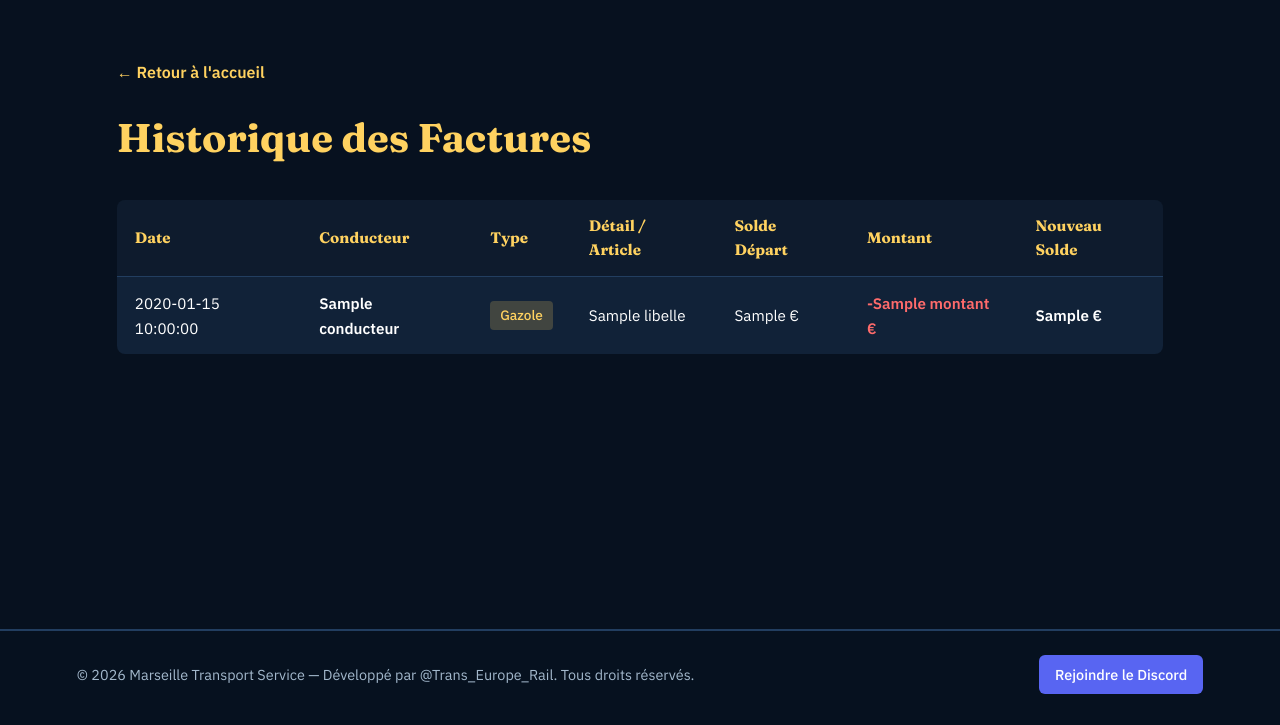
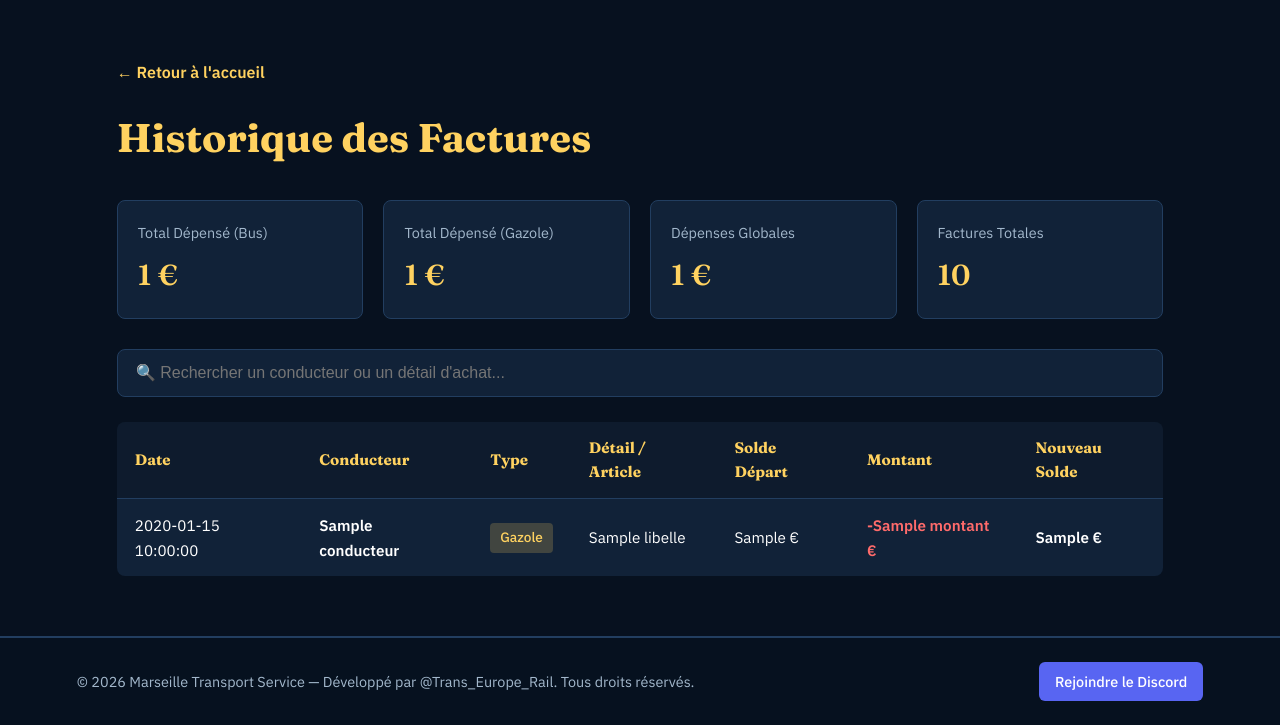
Before and after one commit to Trans-Europe-Rail/Marseille-Transport-Service-, a Flask app: template templates/factures.html in a window 1280 px wide. Shown: the part 82-807 px from the top of the page. Before the commit the page ends 776 px from the top, so only its background shows below. Run offline with Flask 3, Linux system fonts and the light colour scheme; the template is opened without the code that fills it: most values are stand-ins (such as "Sample title", 1, 10 or a date in 2020).

Commit message:
Enhance invoice template with stats and search
Added statistics section and search functionality to the invoice template.

```diff
--- a/templates/factures.html
+++ b/templates/factures.html
@@ -19,7 +19,17 @@
   h1 { font-family: 'Fraunces', serif; font-size: 2.5rem; margin-bottom: 30px; color: var(--gold); }
   .back { display: inline-block; margin-bottom: 20px; color: var(--gold); font-weight: 600; }
 
-  table { width: 100%; border-collapse: collapse; background: var(--surface); border-radius: 8px; overflow: hidden; margin-top: 20px; }
+  /* Blocs Statistiques */
+  .stats-grid { display: grid; grid-template-columns: repeat(auto-fit, minmax(220px, 1fr)); gap: 20px; margin-bottom: 30px; }
+  .stat-card { background: var(--surface); border: 1px solid var(--surface-line); padding: 20px; border-radius: 8px; }
+  .stat-card h3 { font-size: 0.9rem; color: var(--muted); margin-bottom: 8px; font-weight: 400; }
+  .stat-card p { font-size: 1.8rem; font-family: 'Fraunces', serif; color: var(--gold); }
+
+  /* Barre de recherche */
+  .search-box { width: 100%; padding: 14px 18px; background: var(--surface); border: 1px solid var(--surface-line); border-radius: 8px; color: var(--paper); font-size: 1rem; margin-bottom: 25px; outline: none; }
+  .search-box:focus { border-color: var(--gold); }
+
+  table { width: 100%; border-collapse: collapse; background: var(--surface); border-radius: 8px; overflow: hidden; }
   th, td { padding: 14px 18px; text-align: left; border-bottom: 1px solid var(--surface-line); font-size: 0.95rem; }
   th { background: rgba(0,0,0,0.2); color: var(--gold); font-family: 'Fraunces', serif; }
   tr:last-child td { border-bottom: none; }
@@ -51,7 +61,30 @@
   <h1>Historique des Factures</h1>
 
   {% if factures %}
-    <table>
+    <!-- Récapitulatif des dépenses -->
+    <div class="stats-grid">
+      <div class="stat-card">
+        <h3>Total Dépensé (Bus)</h3>
+        <p>{{ stats_factures.total_bus }} €</p>
+      </div>
+      <div class="stat-card">
+        <h3>Total Dépensé (Gazole)</h3>
+        <p>{{ stats_factures.total_gazole }} €</p>
+      </div>
+      <div class="stat-card">
+        <h3>Dépenses Globales</h3>
+        <p>{{ stats_factures.total_global }} €</p>
+      </div>
+      <div class="stat-card">
+        <h3>Factures Totales</h3>
+        <p>{{ stats_factures.nombre_total }}</p>
+      </div>
+    </div>
+
+    <!-- Barre de recherche interactive -->
+    <input type="text" id="searchInput" class="search-box" placeholder="🔍 Rechercher un conducteur ou un détail d'achat..." onkeyup="filterTable()">
+
+    <table id="facturesTable">
       <thead>
         <tr>
           <th>Date</th>
@@ -92,5 +125,28 @@
   <div>© 2026 Marseille Transport Service — Développé par @Trans_Europe_Rail. Tous droits réservés.</div>
   <a href="https://discord.gg/ton-lien" target="_blank" class="discord-btn">Rejoindre le Discord</a>
 </footer>
+
+<script>
+  function filterTable() {
+    let input = document.getElementById("searchInput");
+    let filter = input.value.toLowerCase();
+    let table = document.getElementById("facturesTable");
+    let tr = table.getElementsByTagName("tr");
+
+    for (let i = 1; i < tr.length; i++) {
+      let tdConducteur = tr[i].getElementsByTagName("td")[1];
+      let tdLibelle = tr[i].getElementsByTagName("td")[3];
+      if (tdConducteur || tdLibelle) {
+        let textConducteur = tdConducteur.textContent || tdConducteur.innerText;
+        let textLibelle = tdLibelle.textContent || tdLibelle.innerText;
+        if (textConducteur.toLowerCase().indexOf(filter) > -1 || textLibelle.toLowerCase().indexOf(filter) > -1) {
+          tr[i].style.display = "";
+        } else {
+          tr[i].style.display = "none";
+        }
+      }
+    }
+  }
+</script>
 </body>
 </html>
```
